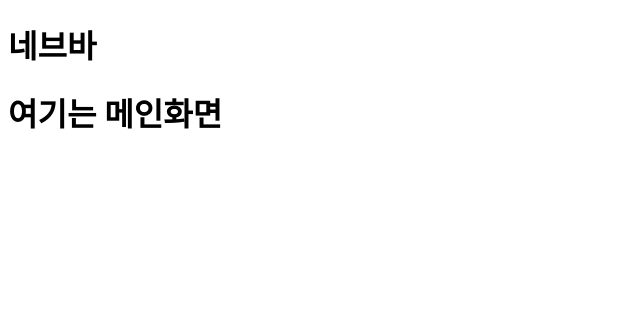
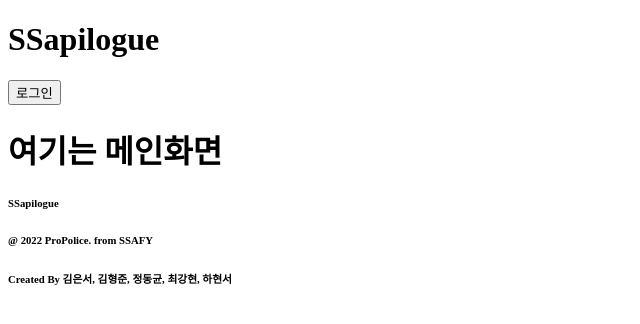
Before and after one commit to kimhyeongjun95/Ssapilogue, a React (Create React App) app in the folder frontend/: page / in a window 1280 px wide. Shown: the top 324 px of the page, without its empty margins (0-640 px from the left). Built offline with nearby package versions, Linux system fonts and the light colour scheme.

Commit message:
feat: navbar, footer 구조 구현

```diff
--- a/frontend/src/App.jsx
+++ b/frontend/src/App.jsx
@@ -2,12 +2,14 @@ import React from 'react';
 
 import Routes from './pages/Routes';
 import Navbar from './components/Navbar';
+import Footer from './components/Footer';
 
 function App() {
   return (
     <>
       <Navbar />
       <Routes />
+      <Footer />
     </>
   );
 }
--- /dev/null
+++ b/frontend/src/components/Footer.jsx
@@ -0,0 +1,13 @@
+
+const Footer = () => {
+
+  return (
+    <footer>
+      <h6>SSapilogue</h6>
+      <h6>@ 2022 ProPolice. from SSAFY</h6>
+      <h6>Created By 김은서, 김형준, 정동균, 최강현, 하현서</h6>
+
+    </footer>
+  )
+}
+export default Footer;
--- a/frontend/src/components/Navbar.jsx
+++ b/frontend/src/components/Navbar.jsx
@@ -1,10 +1,14 @@
-import { Outlet } from "react-router-dom";
 
 const Navbar = () => {
+
+  const Login = () => {
+    console.log('hi')
+  }
+
   return (
     <>
-      <h1>네브바</h1>
-      <Outlet />
+      <h1>SSapilogue</h1>
+      <button onClick={Login} >로그인</button>
     </>
   )
 }
--- a/frontend/src/pages/Routes.jsx
+++ b/frontend/src/pages/Routes.jsx
@@ -28,6 +28,7 @@ const Routes = () => {
       <Route path="/project/:projectId" element={<ProjectDetailPage />} />
       <Route path="/project/:projectId/editsurvey" element={<EditSurveyPage />} />
 
+      {/* review에 객관식 주관식 nesting 예정 */}
       <Route path="/review" element={<ReviewPage />} />
 
       <Route path="/report" element={<ReportPage />} />
```
